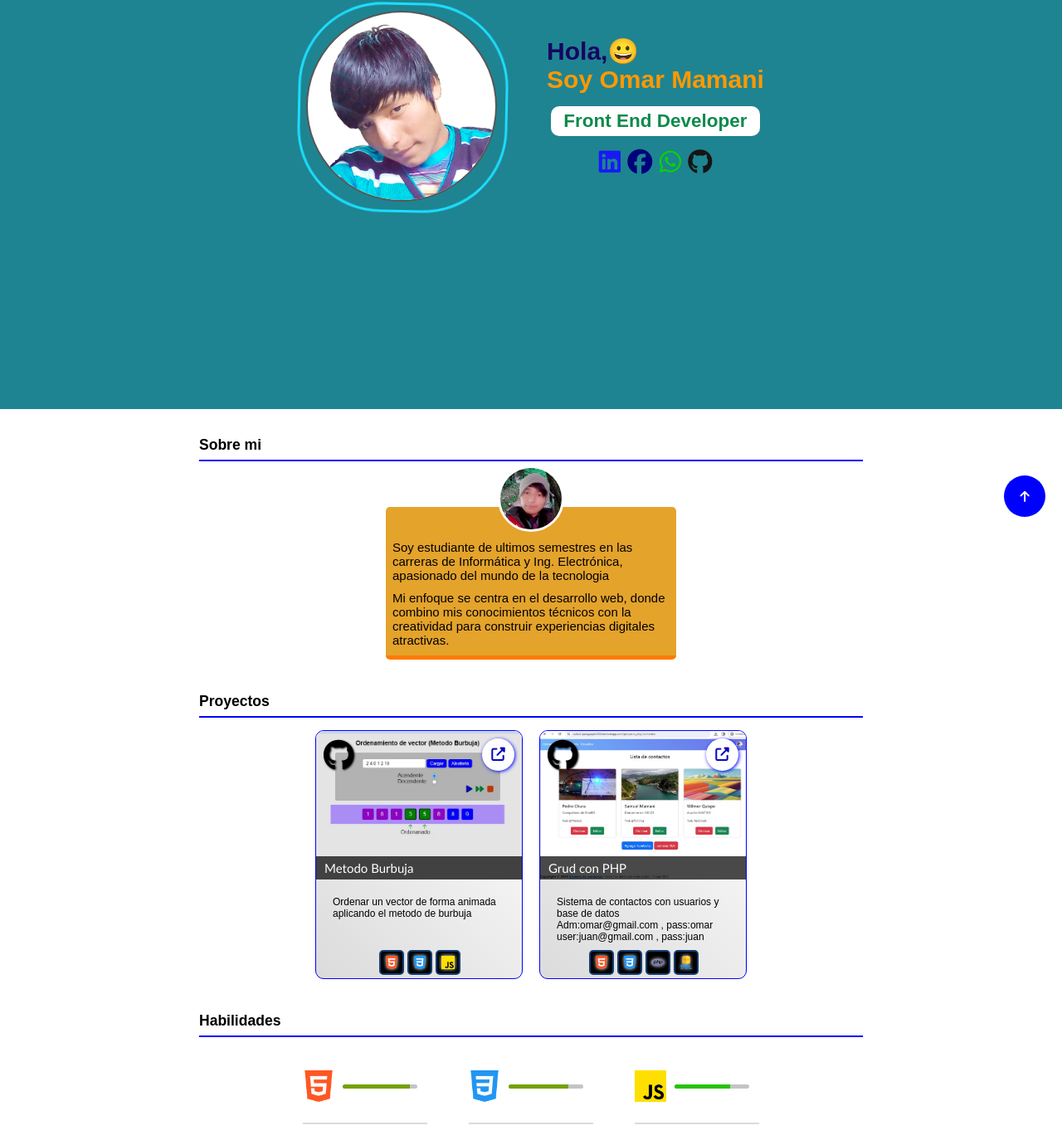
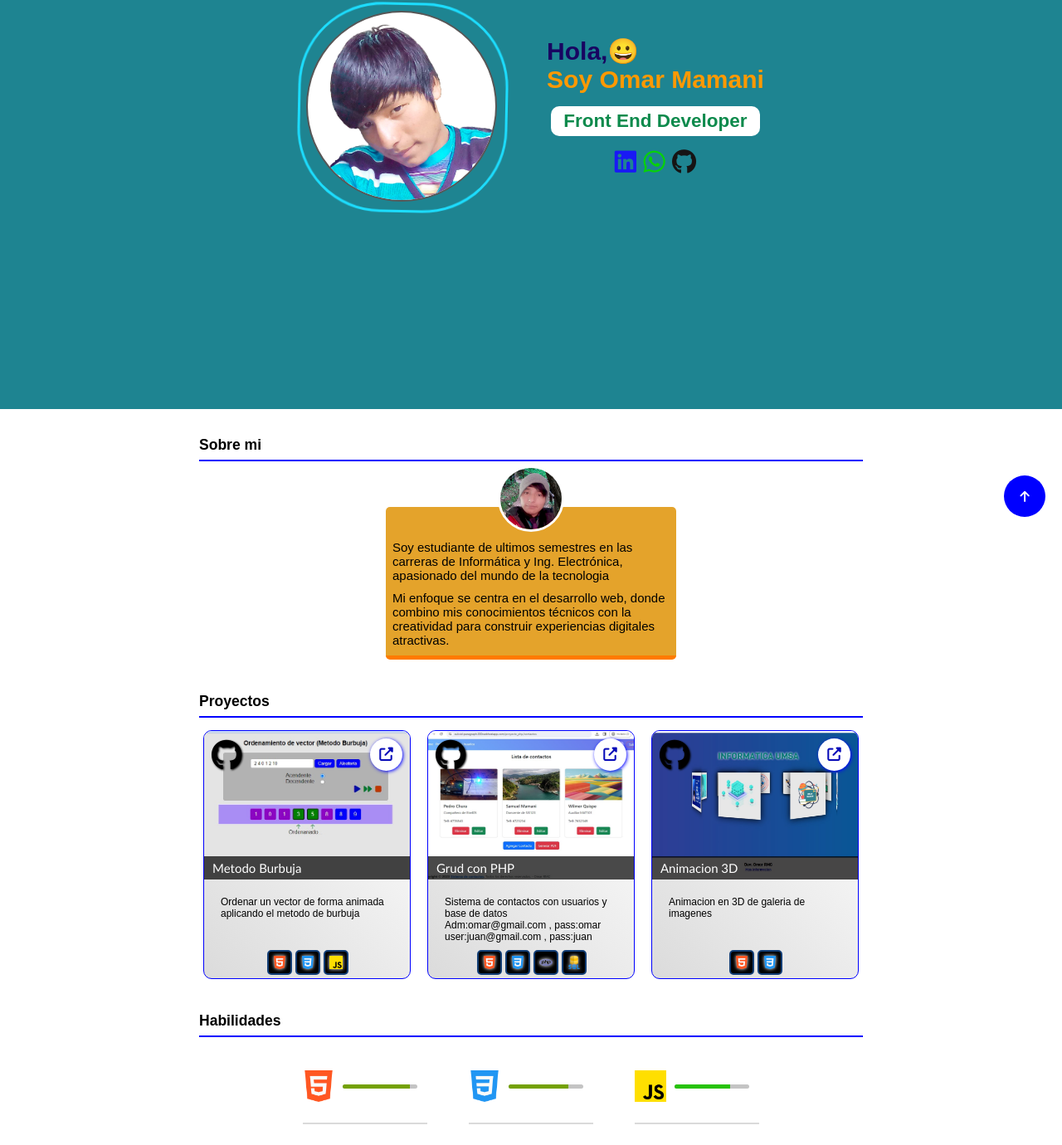
Before and after one commit to OmarRMC/portfolio, a plain HTML site: page public/index.html in a window 1280 px wide. Shown: the part 277-1657 px from the top of the page at 83% size. Drawn offline with Linux system fonts and the light colour scheme.

Commit message:
Add Galeria Animacion 3D

```diff
--- a/public/assets/css/components/proyectos.css
+++ b/public/assets/css/components/proyectos.css
@@ -20,6 +20,7 @@
     font-size: 2.5em;
     transition: transform 0.5s;
     filter: drop-shadow(1px 1px 1px black);
+    color: black;
 
 }
 .openGit:hover{
@@ -76,7 +77,7 @@
     width: 100%;
     height: 100%;
     object-fit: cover;
-    object-position: 0 0;
+    object-position: center 0;
 }
 
 .mainCard{
--- a/public/assets/js/components/proyectos.js
+++ b/public/assets/js/components/proyectos.js
@@ -23,9 +23,11 @@ async function CargarProyectos() {
               <i class="fa-solid fa-up-right-from-square" ></i>
           </span>
         </a>
+        <a href="${proyecto.url_github??'#'}" target="_blank">
           <span class="openGit">
               <i class="fa-brands fa-github" aria-hidden="true"></i>
           </span>
+        </a>
         <figure class="imgCard">
             <img src="${proyecto.image}" alt="Ordenamiento - Metodo burbuja">
             <span class="tituloProyecto">${proyecto.titulo}</span>
--- a/public/assets/js/datos/proyectos.json
+++ b/public/assets/js/datos/proyectos.json
@@ -1,6 +1,8 @@
 {
    "listaProyectos":[
     {"titulo":"Metodo Burbuja","image":"./assets/img/proyectos/Burbuja.jpg","Descripcion":"Ordenar un vector de forma animada aplicando  el metodo de burbuja",
+    "url_web":"https://omarrmc.github.io/metodo-burbuja/",
+    "url_github":"https://github.com/OmarRMC/metodo-burbuja",
     "stack":[
        {"url":"./assets/img/tecnologias/html-5.png", "name":"html"}  ,
        {"url":"./assets/img/tecnologias/css-3.png", "name":"css3"}  ,
@@ -13,6 +15,14 @@
        {"url":"./assets/img/tecnologias/css-3.png", "name":"css3"}  ,
        {"url":"./assets/img/tecnologias/php.png", "name":"php"}  ,
        {"url":"./assets/img/tecnologias/sql.png", "name":"sql"}
+    ]},
+    {"titulo":"Animacion 3D","image":"./assets/img/proyectos/Animacion3D.jpg","Descripcion":"Animacion en 3D de galeria de imagenes",
+    "url_web":"https://omarrmc.github.io/Animacion/",
+    "url_github":"https://github.com/OmarRMC/Animacion",
+    "stack":[
+       {"url":"./assets/img/tecnologias/html-5.png", "name":"html"}  ,
+       {"url":"./assets/img/tecnologias/css-3.png", "name":"css3"}
     ]}
+
    ]
 }
--- a/public/index.html
+++ b/public/index.html
@@ -13,7 +13,6 @@
     <meta name="category"
         content="Desarollo web, Desarollo de aplicaciones moviles, Desarollo de aplicaciones de escritorios" />
     <meta itemprop="telephone" content="+591 75240883" />
-
     <title>Dev Omar Rodrigo Mamani Capcha - UMSA</title>
 </head>
 
@@ -52,18 +51,17 @@
                 <h2 class="I_am"><span>Hola,😀</span> Soy Omar Mamani</h2>
                 <p class="developer">Front End Developer</p>
                 <div class="socialNetworks">
-                    <a class="icon linkedin">
+                    <a class="icon linkedin" href="https://wa.me/59175240883?text=Desarrollo%20web%20,%20%0AHola%20Omar:%20%0A"
+                    target="_blank">
                         <i class="fa-brands fa-linkedin"></i>
-                    </a>
-                    <a class="icon facebook">
-                        <i class="fa-brands fa-facebook"></i>
                     </a>
                     <a class="icon whatsapp"
                         href="https://wa.me/59175240883?text=Desarrollo%20web%20,%20%0AHola%20Omar:%20%0A"
                         target="_blank">
                         <i class="fa-brands fa-whatsapp"></i>
                     </a>
-                    <a class="icon github">
+                    <a class="icon github" href="https://github.com/OmarRMC"
+                    target="_blank">
                         <i class="fa-brands fa-github"></i>
                     </a>
                 </div>
```
Also changed, not shown: README.md, public/assets/img/proyectos/Animacion3D.jpg (added), public/assets/js/main.js (line endings or trailing spaces).
